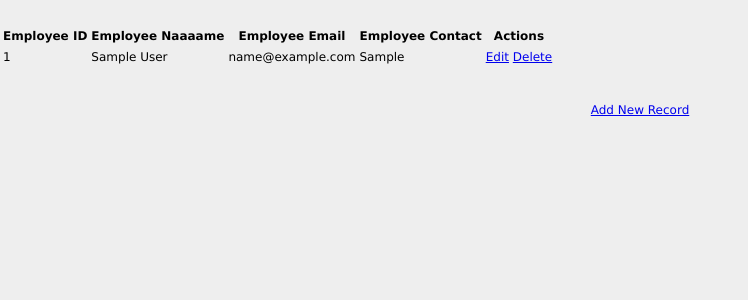
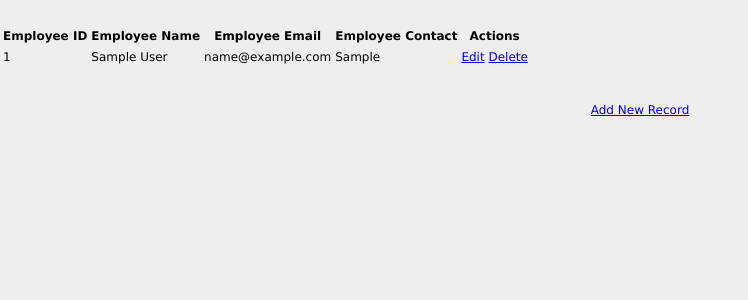
Before and after one commit to zio-xd/capstone-jenkins, a Django app: page /show in a window 1280 px wide. Shown: the top 300 px of the page, without its empty margins (0-748 px from the left). Run offline with Django 3.2, Linux system fonts and the light colour scheme; tables that the repository leaves empty hold one stand-in row (values such as "Sample post").

Commit message:
live test

```diff
--- a/employee/templates/show.html
+++ b/employee/templates/show.html
@@ -11,7 +11,7 @@
     <thead class="thead-dark">
     <tr>
         <th>Employee ID</th>
-        <th>Employee Naaaame</th>
+        <th>Employee Name</th>
         <th>Employee Email</th>
         <th>Employee Contact</th>
         <th>Actions</th>
```
